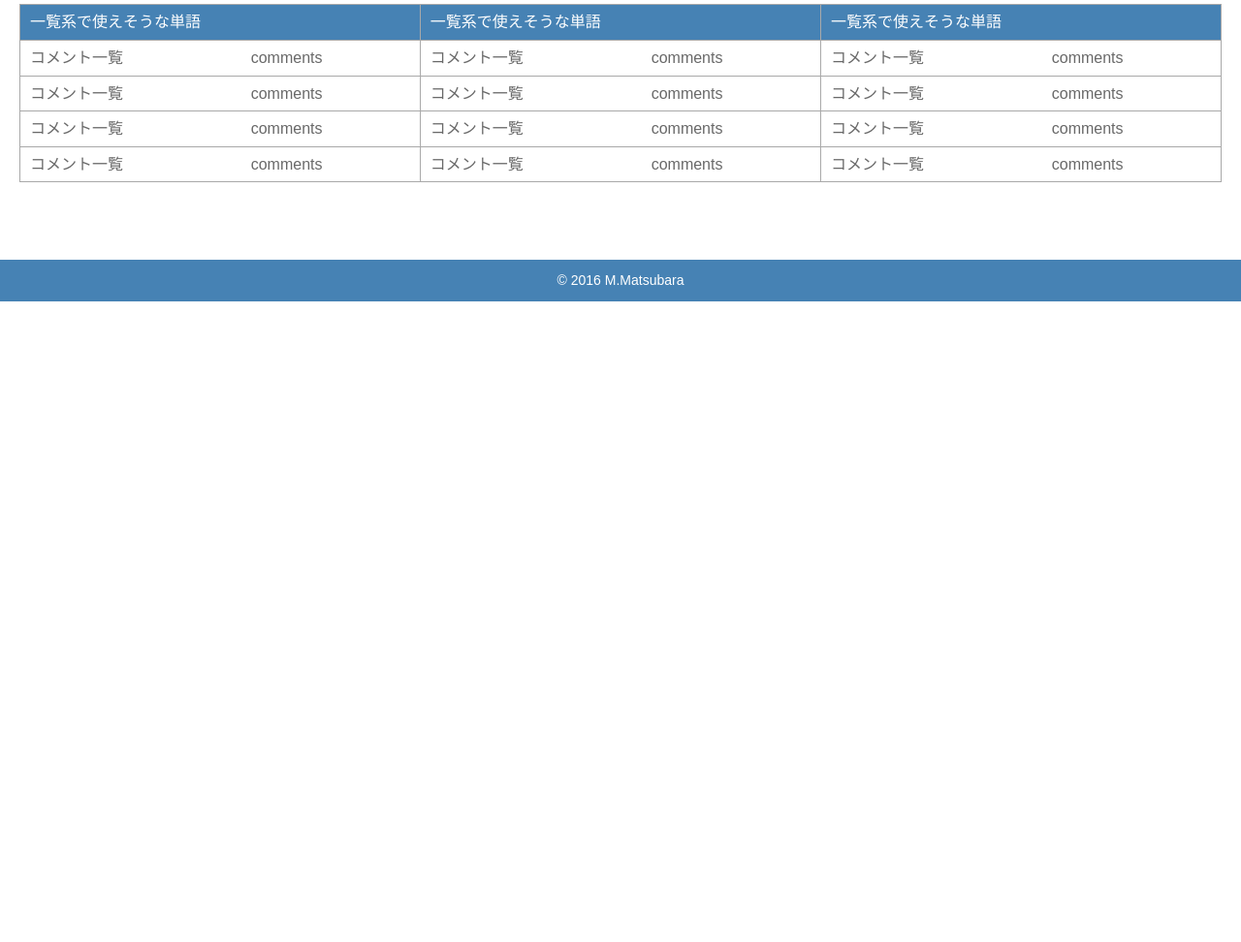
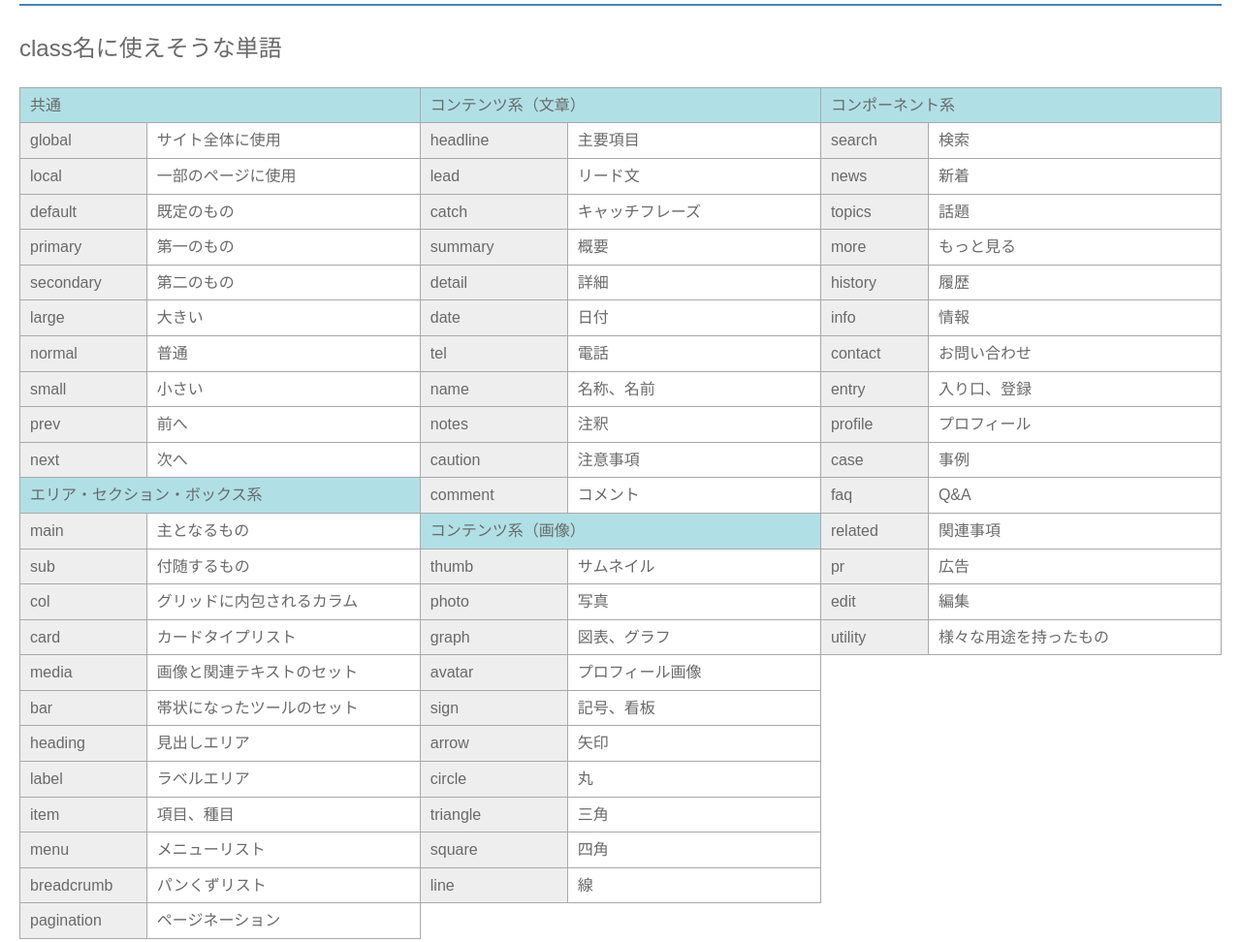
Before and after one commit to niico-mm/classcreator, a website: page index.html in a window 1280 px wide. Shown: the part 632-1604 px from the top of the page at 97% size. Before the commit the page ends 943 px from the top, so only its background shows below. Drawn offline with Linux system fonts and the light colour scheme.

Commit message:
・慣例項目追加

```diff
--- a/index.html
+++ b/index.html
@@ -11,13 +11,13 @@
 <body>
   <header class="header">
     <p class="header-ico"><a href="#"><img src="/img/ico_anchor_01.png" alt="Bookmark"></a></p>
-  </header>
+  </header><!-- /header -->
 
   <article class="contents">
     <h1 class="ttl-cmn-01">Class Creator</h1>
     <div class="box-border">
       <p id="js-create"></p>
-    </div>
+    </div><!-- /box-border -->
     <p id="js-error" class="txt-error"></p>
 
     <div class="box-flex">
@@ -52,99 +52,296 @@
           <option value="table" data-cat="module">table</option>
           <option value="form" data-cat="module">form</option>
         </select>
-      </div>
-      <div class="box-flex-in">ー</div>
+      </div><!-- /box-flex-in -->
+      <div class="box-flex-in">
+        ー
+      </div><!-- /box-flex-in -->
       <div class="box-flex-in">
         <label><input id="level-3" type="checkbox" class="form-checkbox" name="" value="cmn"><span>cmn</span></label>
-      </div>
-      <div class="box-flex-in">ー</div>
+      </div><!-- /box-flex-in -->
+      <div class="box-flex-in">
+        ー
+      </div><!-- /box-flex-in -->
       <div class="box-flex-in">
         <input id="level-4" type="text" class="form-text" name="" value="" placeholder="詳細" pattern="^[a-z]+$">
-      </div>
-      <div class="box-flex-in">ー</div>
+      </div><!-- /box-flex-in -->
+      <div class="box-flex-in">
+        ー
+      </div><!-- /box-flex-in -->
       <div class="box-flex-in">
         <input id="level-5" type="text" class="form-text" name="" value="" placeholder="連番" pattern="^[0-9]+$">
-      </div>
-    </div>
+      </div><!-- /box-flex-in -->
+    </div><!-- /box-flex -->
     <p class="btn-cmn-01"><input id="js-trigger" type="button" class="form-button" name="" value="Create!"></p>
 
     <section>
+      <h2 class="ttl-cmn-02">class名に使えそうな単語</h2>
       <div class="box-flex-usage">
-        <div>
+        <div class="box-flex-usage-in">
           <table class="table-usage">
             <tr>
-              <th colspan="2">一覧系で使えそうな単語</th>
+              <th colspan="2">共通</th>
             </tr>
             <tr>
-              <td>コメント一覧</td>
-              <td>comments</td>
+              <td>global</td>
+              <td>サイト全体に使用</td>
             </tr>
             <tr>
-              <td>コメント一覧</td>
-              <td>comments</td>
+              <td>local</td>
+              <td>一部のページに使用</td>
             </tr>
             <tr>
-              <td>コメント一覧</td>
-              <td>comments</td>
+              <td>default</td>
+              <td>既定のもの</td>
             </tr>
             <tr>
-              <td>コメント一覧</td>
-              <td>comments</td>
+              <td>primary</td>
+              <td>第一のもの</td>
+            </tr>
+            <tr>
+              <td>secondary</td>
+              <td>第二のもの</td>
+            </tr>
+            <tr>
+              <td>large</td>
+              <td>大きい</td>
+            </tr>
+            <tr>
+              <td>normal</td>
+              <td>普通</td>
+            </tr>
+            <tr>
+              <td>small</td>
+              <td>小さい</td>
+            </tr>
+            <tr>
+              <td>prev</td>
+              <td>前へ</td>
+            </tr>
+            <tr>
+              <td>next</td>
+              <td>次へ</td>
+            </tr>
+            <tr>
+              <th colspan="2">エリア・セクション・ボックス系</th>
+            </tr>
+            <tr>
+              <td>main</td>
+              <td>主となるもの</td>
+            </tr>
+            <tr>
+              <td>sub</td>
+              <td>付随するもの</td>
+            </tr>
+            <tr>
+              <td>col</td>
+              <td>グリッドに内包されるカラム</td>
+            </tr>
+            <tr>
+              <td>card</td>
+              <td>カードタイプリスト</td>
+            </tr>
+            <tr>
+              <td>media</td>
+              <td>画像と関連テキストのセット</td>
+            </tr>
+            <tr>
+              <td>bar</td>
+              <td>帯状になったツールのセット</td>
+            </tr>
+            <tr>
+              <td>heading</td>
+              <td>見出しエリア</td>
+            </tr>
+            <tr>
+              <td>label</td>
+              <td>ラベルエリア</td>
+            </tr>
+            <tr>
+              <td>item</td>
+              <td>項目、種目</td>
+            </tr>
+            <tr>
+              <td>menu</td>
+              <td>メニューリスト</td>
+            </tr>
+            <tr>
+              <td>breadcrumb</td>
+              <td>パンくずリスト</td>
+            </tr>
+            <tr>
+              <td>pagination</td>
+              <td>ページネーション</td>
             </tr>
           </table>
-        </div>
-        <div>
+        </div><!-- /box-flex-usage-in -->
+        <div class="box-flex-usage-in">
           <table class="table-usage">
             <tr>
-              <th colspan="2">一覧系で使えそうな単語</th>
+              <th colspan="2">コンテンツ系（文章）</th>
             </tr>
             <tr>
-              <td>コメント一覧</td>
-              <td>comments</td>
+              <td>headline</td>
+              <td>主要項目</td>
             </tr>
             <tr>
-              <td>コメント一覧</td>
-              <td>comments</td>
+              <td>lead</td>
+              <td>リード文</td>
             </tr>
             <tr>
-              <td>コメント一覧</td>
-              <td>comments</td>
+              <td>catch</td>
+              <td>キャッチフレーズ</td>
             </tr>
             <tr>
-              <td>コメント一覧</td>
-              <td>comments</td>
+              <td>summary</td>
+              <td>概要</td>
+            </tr>
+            <tr>
+              <td>detail</td>
+              <td>詳細</td>
+            </tr>
+            <tr>
+              <td>date</td>
+              <td>日付</td>
+            </tr>
+            <tr>
+              <td>tel</td>
+              <td>電話</td>
+            </tr>
+            <tr>
+              <td>name</td>
+              <td>名称、名前</td>
+            </tr>
+            <tr>
+              <td>notes</td>
+              <td>注釈</td>
+            </tr>
+            <tr>
+              <td>caution</td>
+              <td>注意事項</td>
+            </tr>
+            <tr>
+              <td>comment</td>
+              <td>コメント</td>
+            </tr>
+            <tr>
+              <th colspan="2">コンテンツ系（画像）</th>
+            </tr>
+            <tr>
+              <td>thumb</td>
+              <td>サムネイル</td>
+            </tr>
+            <tr>
+              <td>photo</td>
+              <td>写真</td>
+            </tr>
+            <tr>
+              <td>graph</td>
+              <td>図表、グラフ</td>
+            </tr>
+            <tr>
+              <td>avatar</td>
+              <td>プロフィール画像</td>
+            </tr>
+            <tr>
+              <td>sign</td>
+              <td>記号、看板</td>
+            </tr>
+            <tr>
+              <td>arrow</td>
+              <td>矢印</td>
+            </tr>
+            <tr>
+              <td>circle</td>
+              <td>丸</td>
+            </tr>
+            <tr>
+              <td>triangle</td>
+              <td>三角</td>
+            </tr>
+            <tr>
+              <td>square</td>
+              <td>四角</td>
+            </tr>
+            <tr>
+              <td>line</td>
+              <td>線</td>
             </tr>
           </table>
-        </div>
-        <div>
+        </div><!-- /box-flex-usage-in -->
+        <div class="box-flex-usage-in">
           <table class="table-usage">
             <tr>
-              <th colspan="2">一覧系で使えそうな単語</th>
+              <th colspan="2">コンポーネント系</th>
             </tr>
             <tr>
-              <td>コメント一覧</td>
-              <td>comments</td>
+              <td>search</td>
+              <td>検索</td>
             </tr>
             <tr>
-              <td>コメント一覧</td>
-              <td>comments</td>
+              <td>news</td>
+              <td>新着</td>
             </tr>
             <tr>
-              <td>コメント一覧</td>
-              <td>comments</td>
+              <td>topics</td>
+              <td>話題</td>
             </tr>
             <tr>
-              <td>コメント一覧</td>
-              <td>comments</td>
+              <td>more</td>
+              <td>もっと見る</td>
+            </tr>
+            <tr>
+              <td>history</td>
+              <td>履歴</td>
+            </tr>
+            <tr>
+              <td>info</td>
+              <td>情報</td>
+            </tr>
+            <tr>
+              <td>contact</td>
+              <td>お問い合わせ</td>
+            </tr>
+            <tr>
+              <td>entry</td>
+              <td>入り口、登録</td>
+            </tr>
+            <tr>
+              <td>profile</td>
+              <td>プロフィール</td>
+            </tr>
+            <tr>
+              <td>case</td>
+              <td>事例</td>
+            </tr>
+            <tr>
+              <td>faq</td>
+              <td>Q&amp;A</td>
+            </tr>
+            <tr>
+              <td>related</td>
+              <td>関連事項</td>
+            </tr>
+            <tr>
+              <td>pr</td>
+              <td>広告</td>
+            </tr>
+            <tr>
+              <td>edit</td>
+              <td>編集</td>
+            </tr>
+            <tr>
+              <td>utility</td>
+              <td>様々な用途を持ったもの</td>
             </tr>
           </table>
-        </div>
-      </div>
+        </div><!-- /box-flex-usage-in -->
+      </div><!-- /box-flex-usage -->
     </section>
-  </article>
+  </article><!-- /contents -->
   <footer class="footer">
     <p class="footer-copyright">&copy; 2016 M.Matsubara</p>
-  </footer>
+  </footer><!-- /footer -->
 
 </body>
 </html>
--- a/sass/style.scss
+++ b/sass/style.scss
@@ -39,6 +39,12 @@
   font-size: 3.2rem;
   margin-bottom: 30px;
   text-align: center;
+}
+.ttl-cmn-02 {
+  font-size: 2.4rem;
+  margin-bottom: 20px;
+  padding-top: 25px;
+  border-top: 2px solid steelblue;
 }
 .txt-cmn-01 {
   font-size: 1.6rem;
@@ -136,10 +142,9 @@ input[type="checkbox"] {
 .box-flex-usage {
   display: flex;
   justify-content: space-between;
-  align-items: center;
-  > div {
+  .box-flex-usage-in {
+    align-self: flex-start;
     width: 100%;
-    border-right: 1px solid darkgray;
     &:first-child {
       border-left: 1px solid darkgray;
     }
@@ -150,10 +155,15 @@ input[type="checkbox"] {
   th,td {
     padding: 5px 10px;
     border-top: 1px solid darkgray;
+    border-right: 1px solid darkgray;
     border-bottom: 1px solid darkgray;
   }
   th {
-    background-color: steelblue;
-    color: white;
+    background-color: powderblue;
+  }
+  tr {
+    td:first-child{
+      background-color: #eee;
+    }
   }
 }
```
Also changed, not shown: css/style.css.
